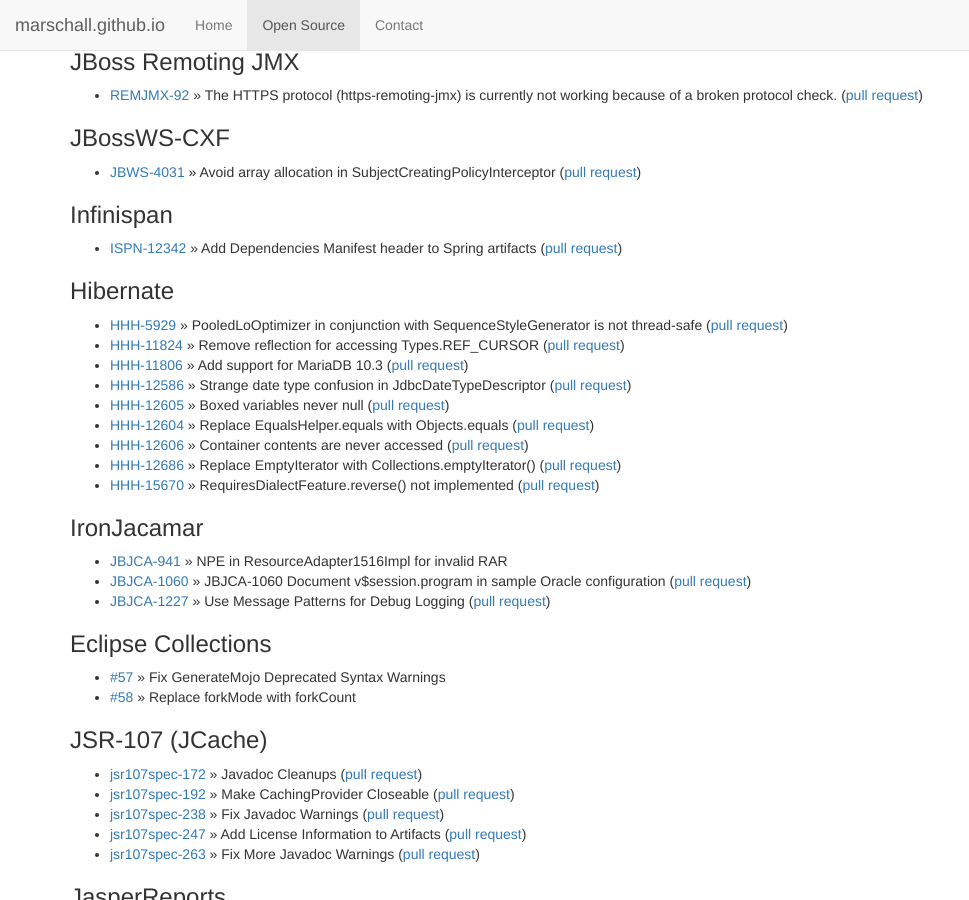
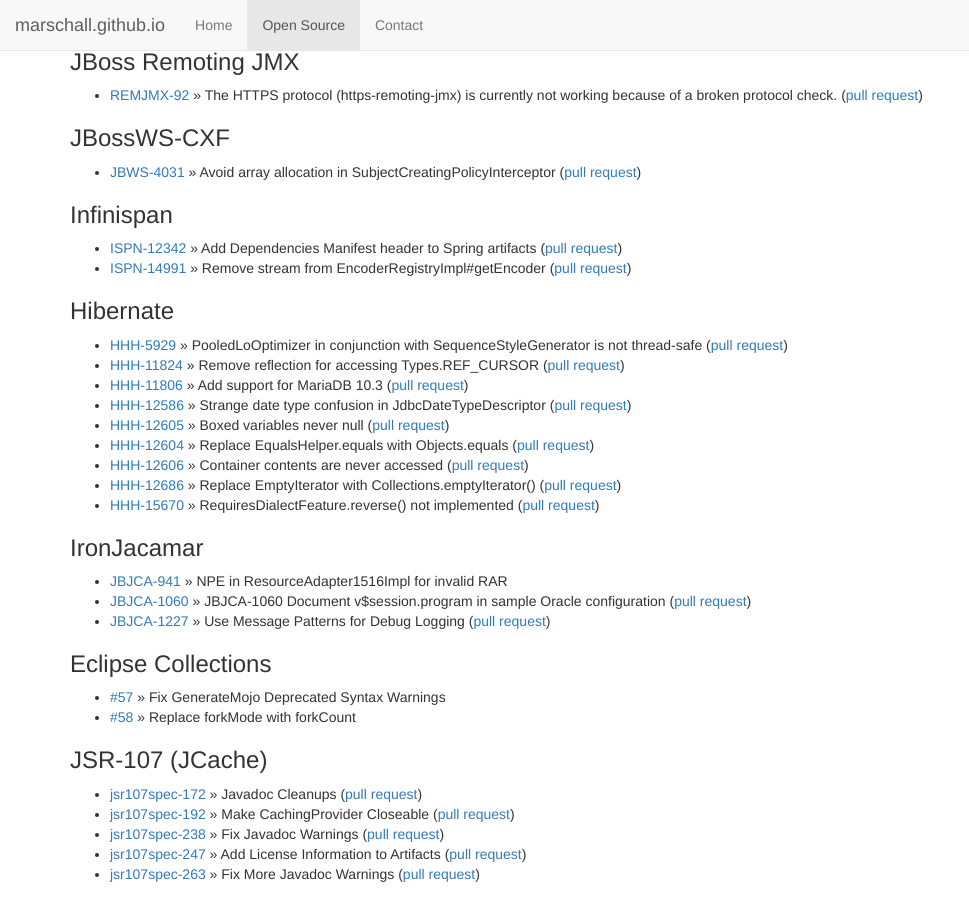
Before and after one commit to marschall/marschall.github.com, a Jekyll site: the page built from open-source.html, in a window 1280 px wide and 900 px high, scrolled down 4446 px. Shown: the whole window, without its empty margins (0-969 px from the left). Built offline with Jekyll 4.4.1, drawn with Linux system fonts in a browser that asks for light colours.

Commit message:
add ISPN-14991

```diff
--- a/open-source.html
+++ b/open-source.html
@@ -281,6 +281,8 @@
 <h3>Infinispan</h3>
 <ul>
   <li><a href="https://issues.redhat.com/browse/ISPN-12342">ISPN-12342</a> &raquo; Add Dependencies Manifest header to Spring artifacts (<a href="https://github.com/infinispan/infinispan/pull/8704">pull request</a>)</li>
+  <li><a href="https://issues.redhat.com/browse/ISPN-14991">ISPN-14991</a> &raquo; Remove stream from EncoderRegistryImpl#getEncoder (<a href="https://github.com/infinispan/infinispan/pull/11054">pull request</a>)</li>
+
 </ul>
 <h3>Hibernate</h3>
 <ul>
```
